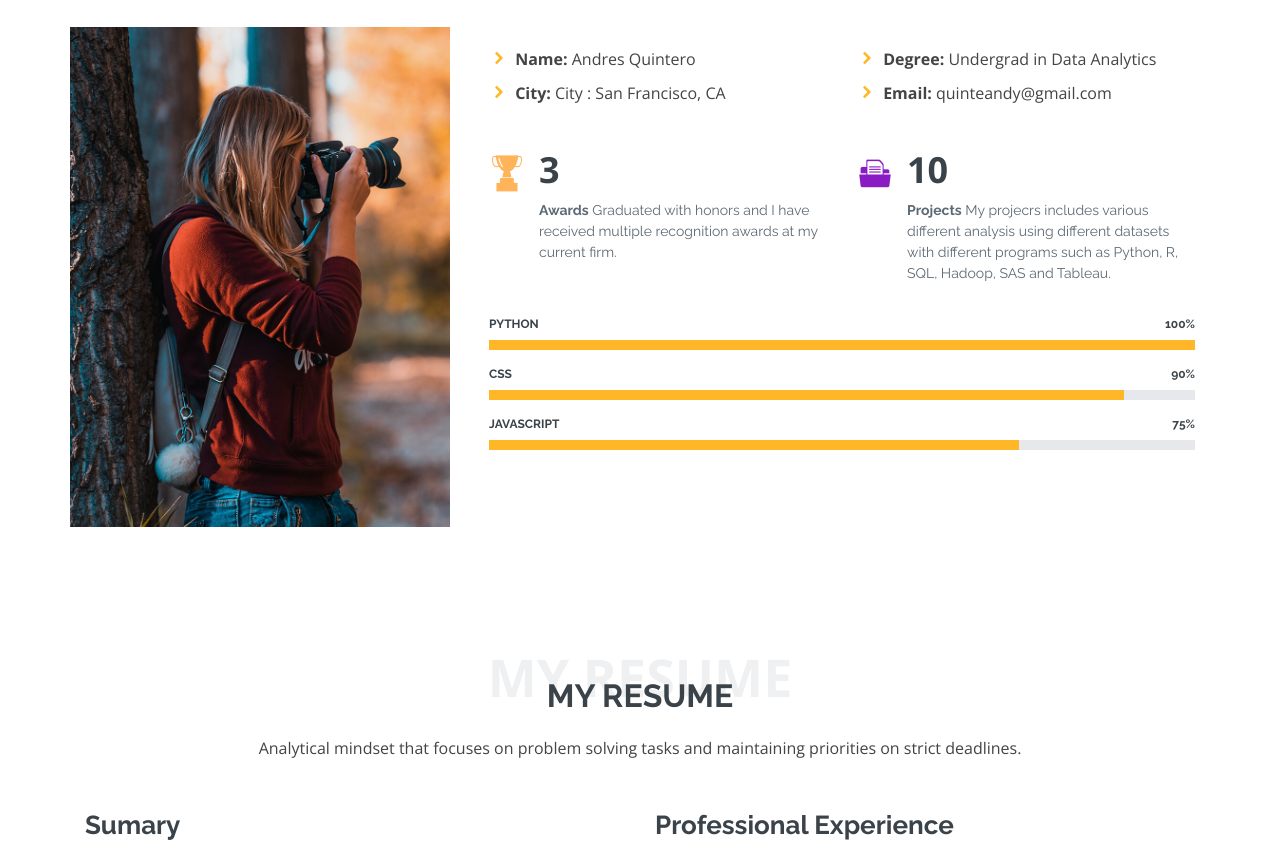
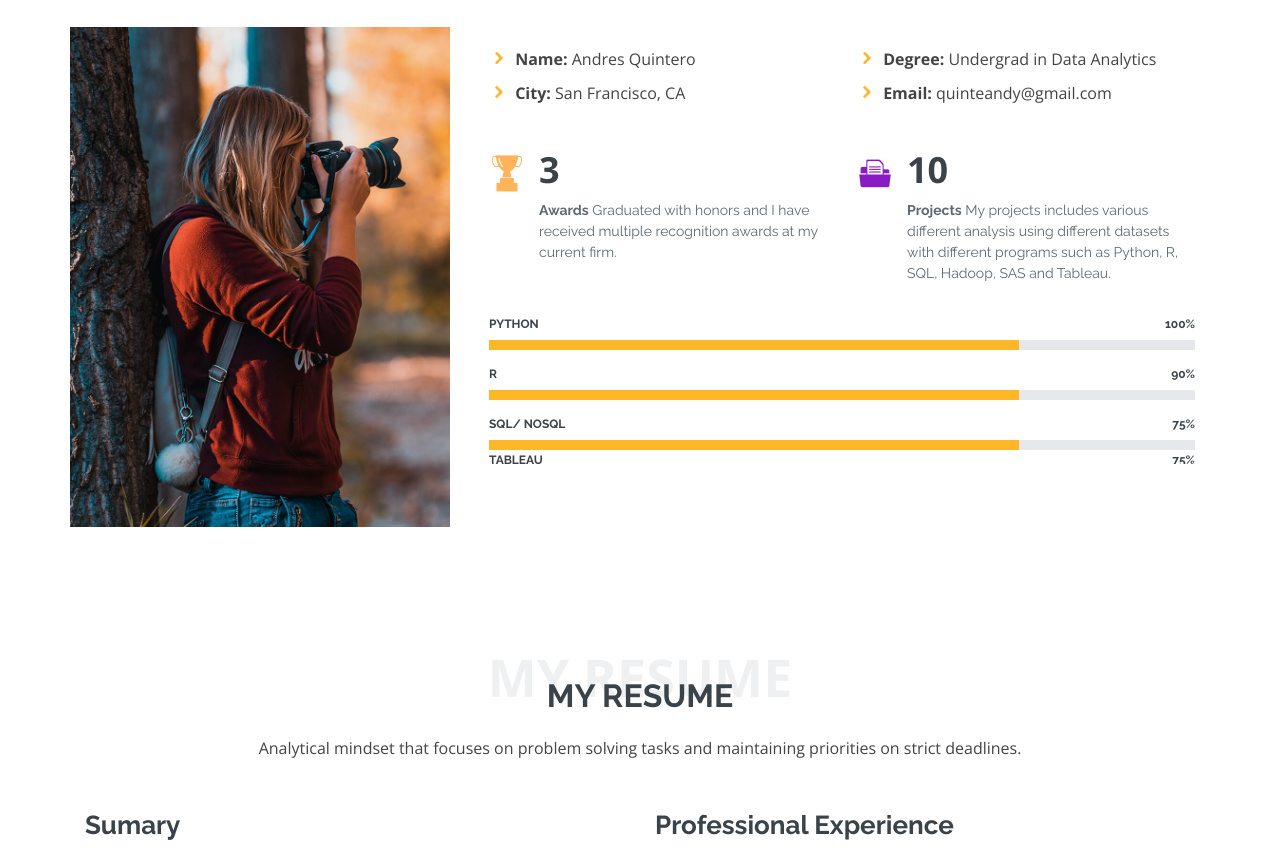
Before and after one commit to quinteandy/test, a plain HTML site: page index.html in a window 1280 px wide. Shown: the part 1047-1903 px from the top of the page. Drawn offline with nearby package versions, Linux system fonts and the light colour scheme.

Commit message:
Update index.html

```diff
--- a/index.html
+++ b/index.html
@@ -82,7 +82,7 @@
                 <div class="col-lg-6">
                   <ul>
                     <li><i class="icofont-rounded-right"></i> <strong>Name:</strong> Andres Quintero</li>
-                    <li><i class="icofont-rounded-right"></i> <strong>City:</strong> City : San Francisco, CA</li>
+                    <li><i class="icofont-rounded-right"></i> <strong>City:</strong> San Francisco, CA</li>
                   </ul>
                 </div>
                 <div class="col-lg-6">
@@ -105,7 +105,7 @@
                   <div class="count-box">
                     <i class="icofont-document-folder" style="color: #8a1ac2;"></i>
                     <span data-toggle="counter-up">10</span>
-                    <p><strong>Projects</strong> My projecrs includes various different analysis using different datasets with different programs such as Python, R, SQL, Hadoop, SAS and Tableau.</p>
+                    <p><strong>Projects</strong> My projects includes various different analysis using different datasets with different programs such as Python, R, SQL, Hadoop, SAS and Tableau.</p>
                   </div>
                 </div>
               </div>
@@ -115,22 +115,41 @@
               <div class="progress">
                 <span class="skill">Python <i class="val">100%</i></span>
                 <div class="progress-bar-wrap">
-                  <div class="progress-bar" role="progressbar" aria-valuenow="100" aria-valuemin="0" aria-valuemax="100"></div>
+                  <div class="progress-bar" role="progressbar" aria-valuenow="75" aria-valuemin="0" aria-valuemax="100"></div>
                 </div>
               </div>
 
               <div class="progress">
-                <span class="skill">CSS <i class="val">90%</i></span>
+                <span class="skill">R <i class="val">90%</i></span>
                 <div class="progress-bar-wrap">
-                  <div class="progress-bar" role="progressbar" aria-valuenow="90" aria-valuemin="0" aria-valuemax="100"></div>
+                  <div class="progress-bar" role="progressbar" aria-valuenow="75" aria-valuemin="0" aria-valuemax="100"></div>
                 </div>
               </div>
 
               <div class="progress">
-                <span class="skill">JavaScript <i class="val">75%</i></span>
+                <span class="skill">SQL/ NoSQL <i class="val">75%</i></span>
                 <div class="progress-bar-wrap">
                   <div class="progress-bar" role="progressbar" aria-valuenow="75" aria-valuemin="0" aria-valuemax="100"></div>
                 </div>
+
+	      <div class="progress">
+                <span class="skill">Tableau<i class="val">75%</i></span>
+                <div class="progress-bar-wrap">
+                  <div class="progress-bar" role="progressbar" aria-valuenow="75" aria-valuemin="0" aria-valuemax="100"></div>
+                </div>
+
+	      <div class="progress">
+                <span class="skill">SaS<i class="val">75%</i></span>
+                <div class="progress-bar-wrap">
+                  <div class="progress-bar" role="progressbar" aria-valuenow="75" aria-valuemin="0" aria-valuemax="100"></div>
+                </div>
+
+	      <div class="progress">
+                <span class="skill">Machine Learning<i class="val">75%</i></span>
+                <div class="progress-bar-wrap">
+                  <div class="progress-bar" role="progressbar" aria-valuenow="75" aria-valuemin="0" aria-valuemax="100"></div>
+                </div>
+
               </div>
             </div>
 
```
